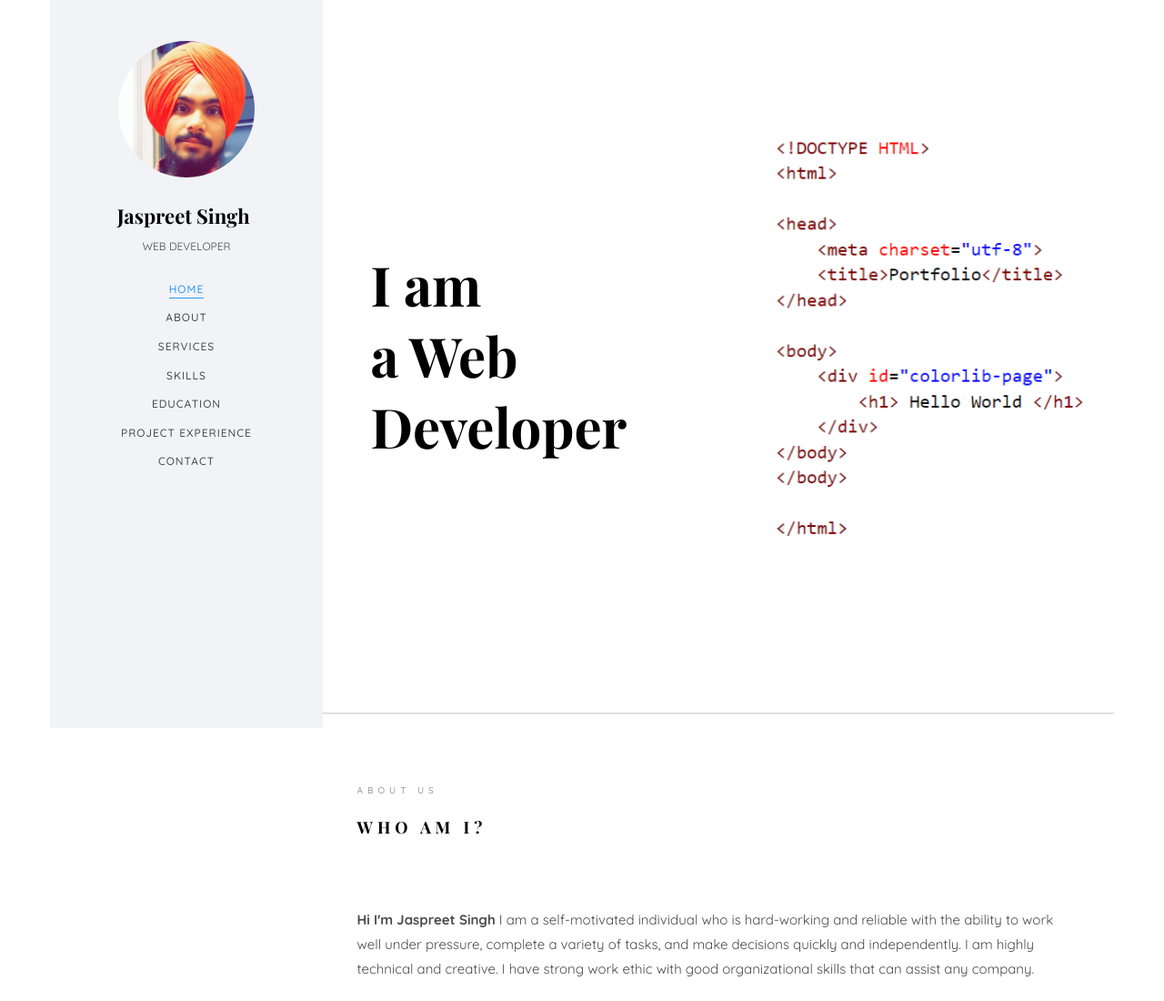
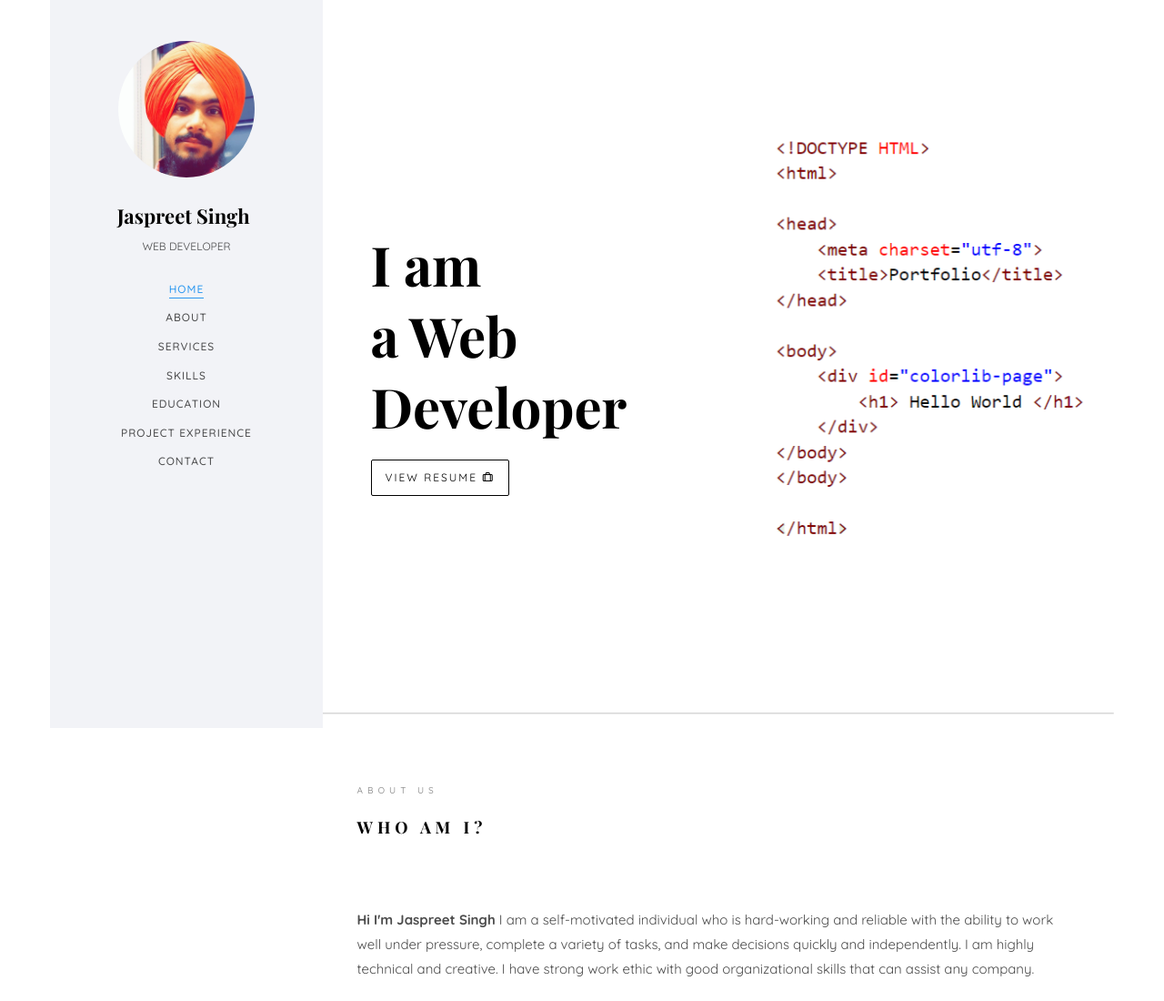
Before and after one commit to jassi0988/portfolia, a plain HTML site: page index.html in a window 1280 px wide. Shown: the top 1100 px of the page at 91% size. Drawn offline with nearby package versions, Linux system fonts and the light colour scheme; files whose address does not match are found by name; a web font is replaced by a local one.

Commit message:
think final

```diff
--- a/index.html
+++ b/index.html
@@ -111,8 +111,9 @@
 											<div class="slider-text-inner">
 												<div class="desc">
 													<h1>I am <br>a Web Developer</h1>
-													<!-- <p><a class="btn btn-primary btn-learn">View Portfolio <i
-																class="icon-briefcase3"></i></a></p> -->
+													<p><a href="https://github.com/jassi0988/portfolio/blob/master/resume.pdf"
+															class="btn btn-primary btn-learn">View Resume <i
+																class="icon-briefcase3"></i></a></p>
 												</div>
 											</div>
 										</div>
```
